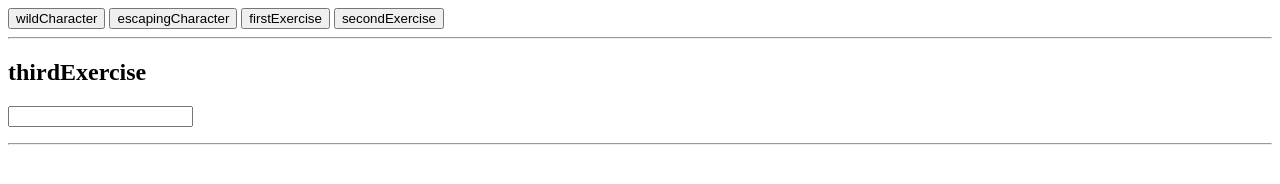
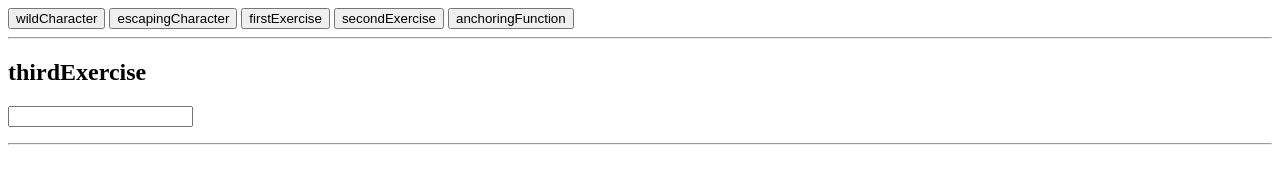
Before and after one commit to miltonvelillac/regex-javascript, a plain HTML site: page meta-characters/index.html in a window 1280 px wide. Drawn offline with Linux system fonts and the light colour scheme.

Commit message:
anchoring expressions

```diff
--- a/meta-characters/index.html
+++ b/meta-characters/index.html
@@ -6,6 +6,7 @@
 <button onclick="escapingCharacter()">escapingCharacter</button>
 <button onclick="firstExercise()">firstExercise</button>
 <button onclick="secondExercise()">secondExercise</button>
+<button onclick="anchoringFunction()">anchoringFunction</button>
 
 <hr>
 <h2>thirdExercise</h2>
--- a/meta-characters/meta-characters.js
+++ b/meta-characters/meta-characters.js
@@ -77,3 +77,14 @@ function secondExercise() {
         document.getElementById('resultThirdExercise').style.color = textColor;
     });
 })();
+
+
+function anchoringFunction() {
+    /*
+        The content.js file contains a string of text stored in a variable text1. This string of text is a statement that contains a day of the week as a part of the statement. Write a regular expression that will match any day of the week and then replace that day of the week in the string with Monday. Display the results to the console.
+    */
+    let text1 = 'Each and every Tuesday, at the beginning of the day, we hold a staff meeting. At the Tuesday staff meeting, you will need to make a report on the past weeks progress, and you will receive assignments for the following Tuesday. Just be aware that somedays this Tuesday meeting might not occur. When that happens, we will make an announcement.';
+    const reg = /\b[mtwfs][a-z]{1,4}[nsir]day\b/gi;
+    const newText = text1.replace(reg, 'Monday');
+    console.log('anchoringFunction', newText);
+}
```
Also changed, not shown: 1 other file.
